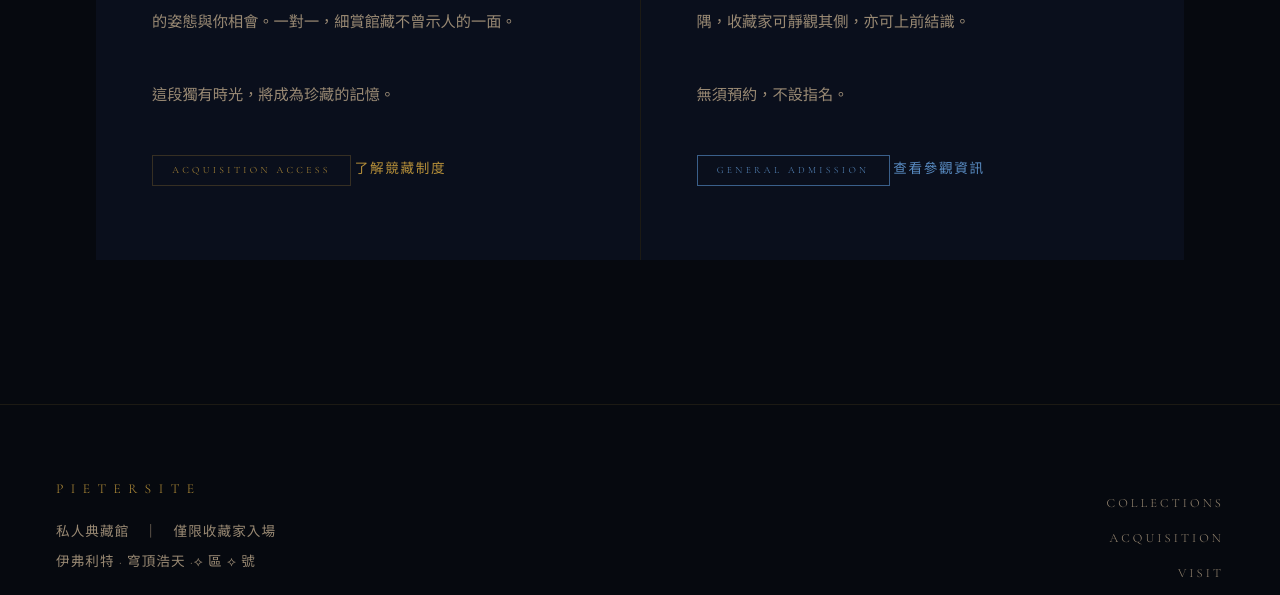
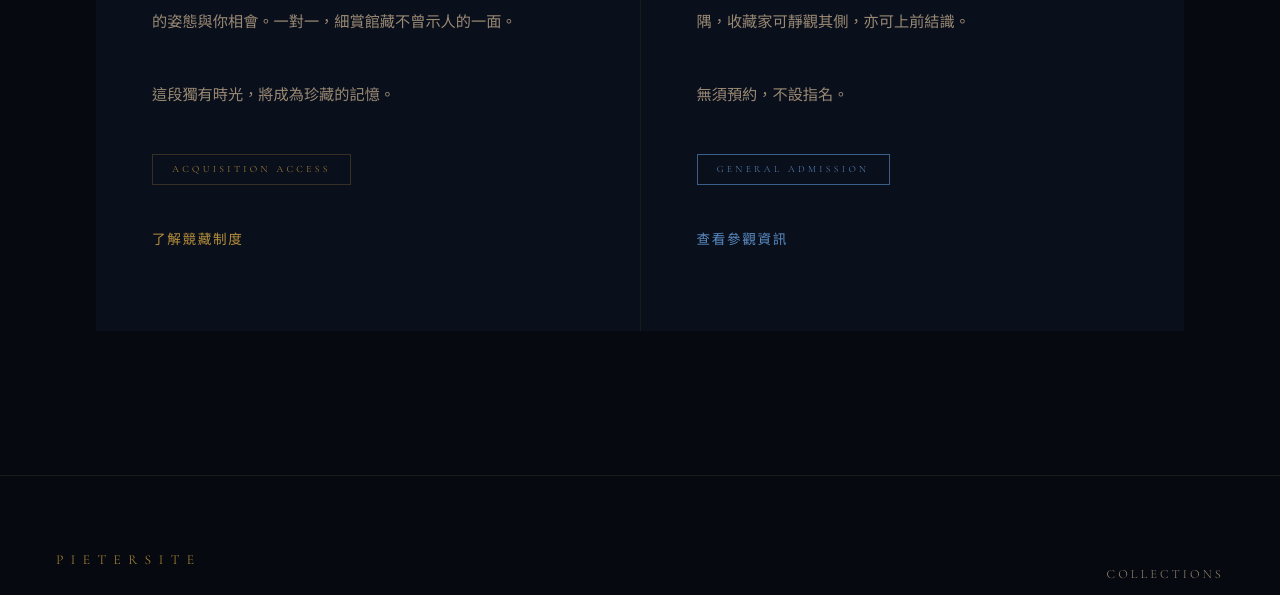
Before and after one commit to elysium-ffxivtc/elysium-ffxivtc.github.io, a plain HTML site: page pietersite/index.html in a window 1280 px wide. Shown: the part 2196-2791 px from the top of the page. Drawn offline with nearby package versions, Linux system fonts and the light colour scheme; no server answers.

Commit message:
修正展區介紹卡片的連結跟標籤並排問題，改為換行顯示
Co-Authored-By: Claude Sonnet 5 <noreply@anthropic.com>

```diff
--- a/pietersite/index.html
+++ b/pietersite/index.html
@@ -375,7 +375,8 @@
         .zone-pvt .zone-badge { border-color: var(--gold-dim); color: var(--gold); }
 
         .zone-link {
-            display: inline-block;
+            display: block;
+            width: fit-content;
             margin-top: 1.8rem;
             padding: .9rem 0;
             font-size: .85rem;
```
